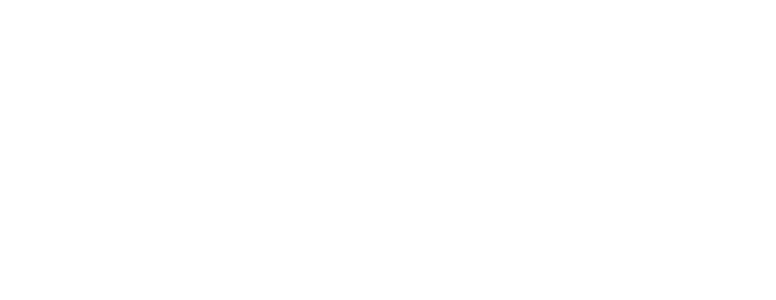
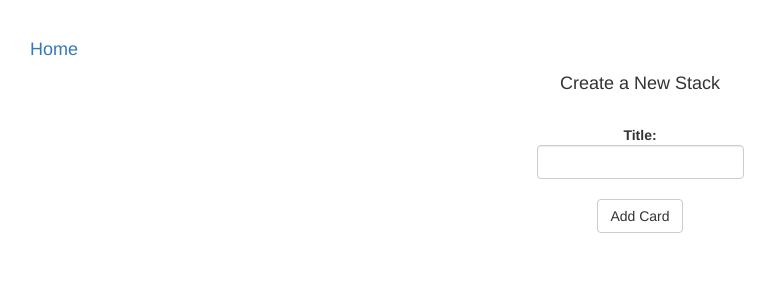
Before and after one commit to baskipper/react-testing-training, a React (Create React App) app: page /stack_form in a window 1280 px wide. Shown: the top 300 px of the page, without its empty margins (0-776 px from the left). Built offline with nearby package versions, Linux system fonts and the light colour scheme.

Commit message:
created basic create form

```diff
--- a/src/components/App.js
+++ b/src/components/App.js
@@ -1,13 +1,20 @@
 import React, {Component} from 'react';
+import {Link} from 'react-router-dom';
 import StackList from './StackList';
 
-class App extends Component{
+class App extends Component {
     render() {
         return (
             <div>
                 <h2>FlashCard Pro</h2>
-                <hr />
-                <StackList />
+                <hr/>
+                <StackList/>
+                <hr/>
+                <Link to='stack_form'>
+                    <h4>
+                        Create a new stack
+                    </h4>
+                </Link>
             </div>
         )
     }
--- /dev/null
+++ b/src/components/StackForm.js
@@ -0,0 +1,56 @@
+import React, {Component} from 'react';
+import {Link} from 'react-router-dom';
+import {Form, FormGroup, FormControl, ControlLabel, Button} from 'react-bootstrap';
+
+class StackForm extends Component {
+    constructor(props) {
+        super(props);
+        this.addCard = this.addCard.bind(this);
+    }
+
+    state = {
+        title: '',
+        cards: []
+    };
+
+    addCard() {
+        console.log('add card');
+        console.log(this.state);
+        const newCard = {id: this.state.cards.length, prompt: '', answer: ''};
+
+        console.log(this.state);
+        this.setState({cards: [...this.state.cards, newCard]});
+
+    }
+
+    render() {
+        return (
+            <div>
+                <Link className='link-home' to='/'>
+                    <h4>
+                        Home
+                    </h4>
+                </Link>
+                <h4>
+                    Create a New Stack
+                </h4>
+                <br/>
+                <Form inline>
+                    <FormGroup>
+                        <ControlLabel>
+                            Title:
+                        </ControlLabel>
+                        <br/>
+                        <FormControl/>
+                    </FormGroup>
+                </Form>
+                <br/>
+                <Button onClick={this.addCard}>
+                    Add Card
+                </Button>
+            </div>
+        )
+    }
+}
+
+export default StackForm;
--- a/src/components/StackList.js
+++ b/src/components/StackList.js
@@ -1,14 +1,15 @@
 import React, {Component} from 'react';
 import {connect} from 'react-redux';
 import {Link} from 'react-router-dom';
+import initialStacks from '../data/stacks.json';
 import {setStack, loadStacks} from '../actions';
 
 class StackList extends Component {
 
     componentDidMount() {
         const {stacks, loadStacks} = this.props;
-        if (stacks.length === 0) {
-            loadStacks(stacks)
+        if(stacks.length === 0) {
+            loadStacks(initialStacks)
         }
     }
 
@@ -34,7 +35,7 @@
 }
 
 const mapStateToProps = state => {
-    return {stacks: state.stacks};
+    return { stacks: state.stacks};
 };
 
 
--- a/src/index.js
+++ b/src/index.js
@@ -6,6 +6,7 @@
 import rootReducer from "./reducers";
 import App from "./components/App";
 import Stack from "./components/Stack"
+import StackForm from "./components/StackForm"
 import './index.css';
 
 const store = createStore(rootReducer, {}, window.__REDUX_DEVTOOLS_EXTENSION__ && window.__REDUX_DEVTOOLS_EXTENSION__());
@@ -19,6 +20,7 @@
             <Switch>
                 <Route exact path="/" component={App}/>
                 <Route exact path="/stack" component={Stack}/>
+                <Route exact path="/stack_form" component={StackForm}/>
             </Switch>
         </BrowserRouter>
     </Provider>,
```
